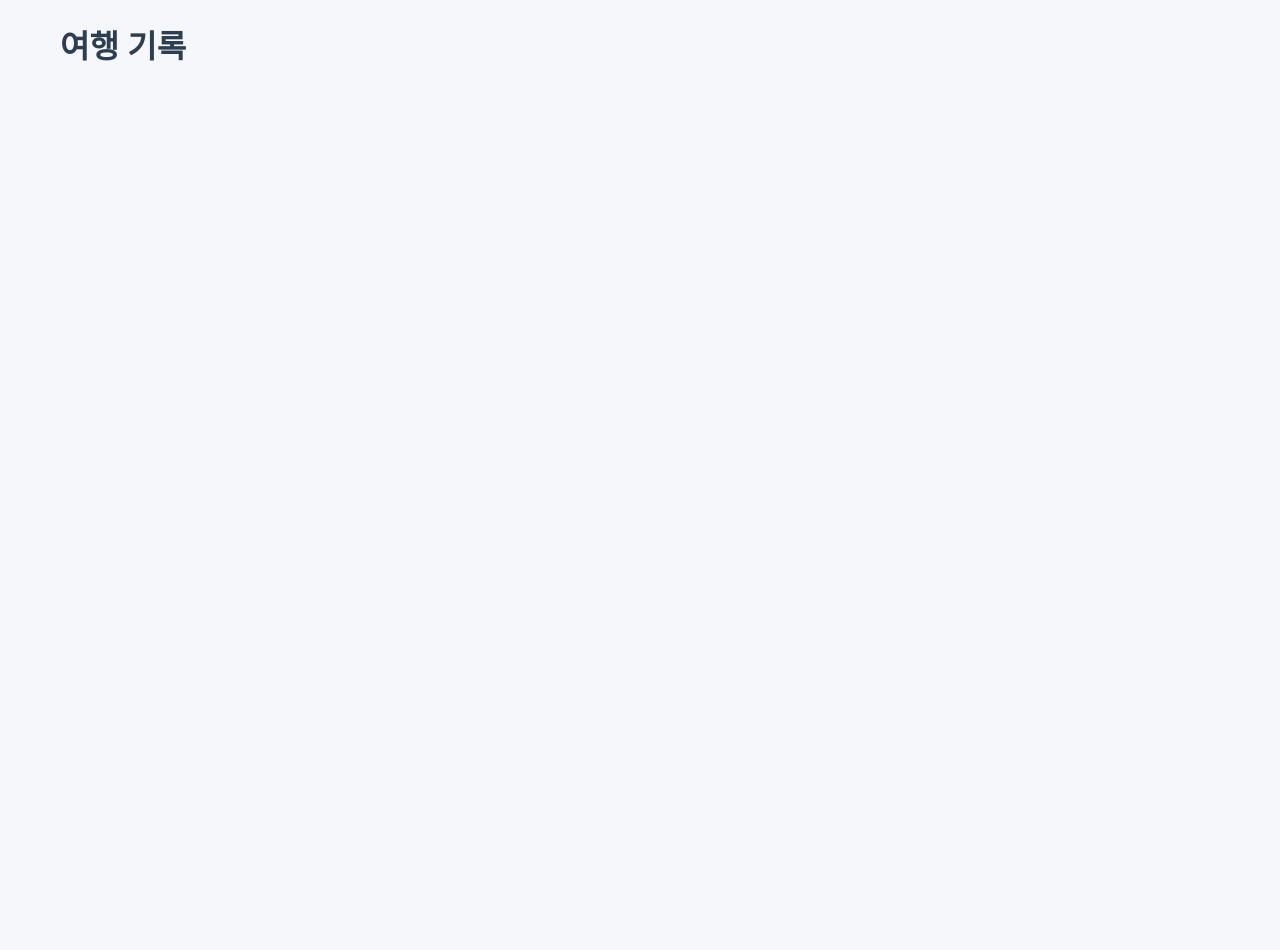
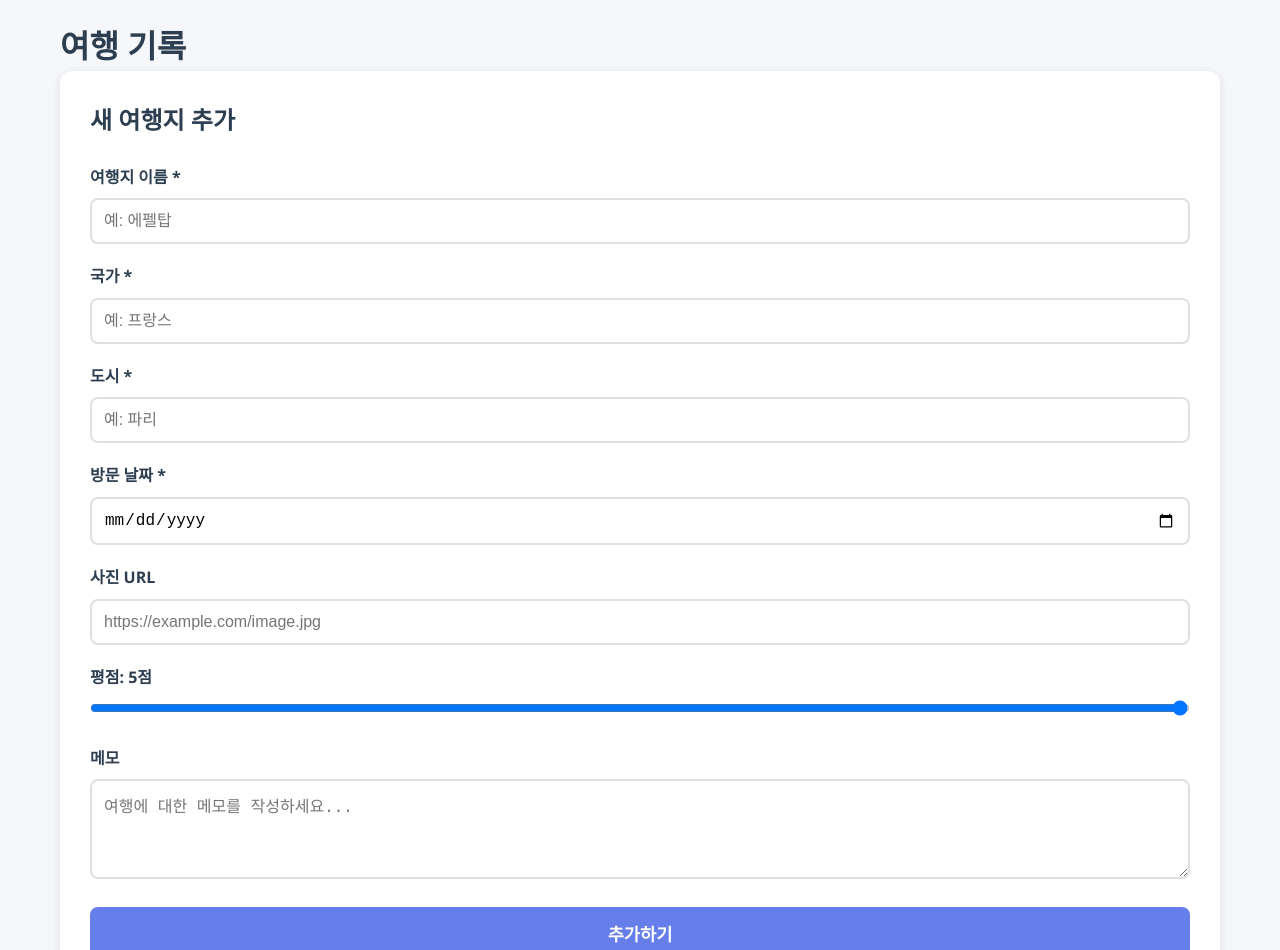
Before and after one commit to jsktt/travel-diary, a React (Vite) app: page / in a window 1280 px wide. Shown: the top 950 px of the page. Before the commit the page ends 800 px from the top, so only its background shows below. Built offline with nearby package versions, Linux system fonts and the light colour scheme.

Commit message:
dayoung- initial commit

```diff
--- a/src/App.jsx
+++ b/src/App.jsx
@@ -1,5 +1,6 @@
 import { useState } from 'react';
 import './App.css';
+import TravelForm from './components/TravelForm';
 
 
 function App() {
@@ -8,6 +9,7 @@ function App() {
       "App">
 
       <h1>여행 기록</h1>
+      <TravelForm/>
     </div>
   );
 }
--- a/src/components/TravelForm.css
+++ b/src/components/TravelForm.css
@@ -0,0 +1,95 @@
+.travel-form {
+  background: white;
+  padding: 30px;
+  border-radius: 12px;
+  box-shadow: 0 2px 10px rgba(0, 0, 0, 0.1);
+  margin-bottom: 30px;
+}
+
+.travel-form h2 {
+  margin-bottom: 25px;
+  color: #2c3e50;
+}
+
+.form-row {
+  display: grid;
+  grid-template-columns: 1fr 1fr;
+  gap: 20px;
+  margin-bottom: 20px;
+}
+
+.form-group {
+  margin-bottom: 20px;
+}
+
+.form-group label {
+  display: block;
+  margin-bottom: 8px;
+  font-weight: 600;
+  color: #2c3e50;
+}
+
+.form-group input,
+.form-group textarea {
+  width: 100%;
+  padding: 12px;
+  border: 2px solid #e0e0e0;
+  border-radius: 8px;
+  font-size: 1rem;
+  transition: border-color 0.3s;
+}
+
+.form-group input:focus,
+.form-group textarea:focus {
+  outline: none;
+  border-color: #667eea;
+}
+
+.form-group input[type="range"] {
+  padding: 0;
+}
+
+.form-buttons {
+  display: flex;
+  gap: 10px;
+}
+
+.btn-primary {
+  flex: 1;
+  padding: 14px;
+  background: #667eea;
+  color: white;
+  border: none;
+  border-radius: 8px;
+  font-size: 1.1rem;
+  font-weight: 600;
+  cursor: pointer;
+  transition: background 0.3s;
+}
+
+.btn-primary:hover {
+  background: #5568d3;
+}
+
+.btn-secondary {
+  flex: 1;
+  padding: 14px;
+  background: #95a5a6;
+  color: white;
+  border: none;
+  border-radius: 8px;
+  font-size: 1.1rem;
+  font-weight: 600;
+  cursor: pointer;
+  transition: background 0.3s;
+}
+
+.btn-secondary:hover {
+  background: #7f8c8d;
+}
+
+@media (max-width: 768px) {
+  .form-row {
+    grid-template-columns: 1fr;
+  }
+}
--- a/src/components/TravelForm.jsx
+++ b/src/components/TravelForm.jsx
@@ -0,0 +1,177 @@
+import { useState, useEffect } from "react";
+import './TravelForm.css';
+
+const initialFormState = {
+  name: "",
+  country: "",
+  city: "",
+  date: "",
+  image: "",
+  rating: 5,
+  memo: "",
+};
+
+function TravelForm({ onAdd, editingTravel, onUpdate, onCancelEdit }) {
+  const [form, setForm] = useState(initialFormState);
+
+  // 수정 모드일 때 기존 데이터로 폼 채우기
+  useEffect(() => {
+    if (editingTravel) {
+      setForm(editingTravel);
+    }
+  }, [editingTravel]);
+
+  // 모든 input 공통 처리
+  const handleChange = (e) => {
+    const { name, value } = e.target;
+    setForm({
+      ...form,
+      [name]: value,
+    });
+  };
+
+  // 제출 처리
+  const handleSubmit = (e) => {
+    e.preventDefault();
+
+    // 필수값 검사
+    if (!form.name || !form.country || !form.city || !form.date) {
+      alert("필수 항목을 모두 입력해주세요!");
+      return;
+    }
+
+    if (editingTravel) {
+      // 수정 모드
+      onUpdate({
+        ...form,
+        id: editingTravel.id,
+      });
+    } else {
+      // 추가 모드
+      const newTravel = {
+        ...form,
+        id: Date.now(),
+        createdAt: new Date().toISOString(),
+      };
+      onAdd(newTravel);
+    }
+
+    // 폼 초기화
+    setForm(initialFormState);
+  };
+
+  // 수정 취소
+  const handleCancel = () => {
+    setForm(initialFormState);
+    onCancelEdit();
+  };
+
+  return (
+    <form className="travel-form" onSubmit={handleSubmit}>
+      <h2>{editingTravel ? "여행지 수정" : "새 여행지 추가"}</h2>
+
+      {/* 여행지 이름 */}
+      <div className="form-group">
+        <label>여행지 이름 *</label>
+        <input
+          type="text"
+          name="name"
+          value={form.name}
+          onChange={handleChange}
+          placeholder="예: 에펠탑"
+        />
+      </div>
+
+      {/* 국가 */}
+      <div className="form-group">
+        <label>국가 *</label>
+        <input
+          type="text"
+          name="country"
+          value={form.country}
+          onChange={handleChange}
+          placeholder="예: 프랑스"
+        />
+      </div>
+
+      {/* 도시 */}
+      <div className="form-group">
+        <label>도시 *</label>
+        <input
+          type="text"
+          name="city"
+          value={form.city}
+          onChange={handleChange}
+          placeholder="예: 파리"
+        />
+      </div>
+
+      {/* 날짜 */}
+      <div className="form-group">
+        <label>방문 날짜 *</label>
+        <input
+          type="date"
+          name="date"
+          value={form.date}
+          onChange={handleChange}
+        />
+      </div>
+
+      {/* 이미지 URL */}
+      <div className="form-group">
+        <label>사진 URL</label>
+        <input
+          type="url"
+          name="image"
+          value={form.image}
+          onChange={handleChange}
+          placeholder="https://example.com/image.jpg"
+        />
+      </div>
+
+      {/* 평점 */}
+      <div className="form-group">
+        <label>평점: {form.rating}점</label>
+        <input
+          type="range"
+          name="rating"
+          min="1"
+          max="5"
+          value={form.rating}
+          onChange={handleChange}
+        />
+      </div>
+
+      {/* 메모 */}
+      <div className="form-group">
+        <label>메모</label>
+        <textarea
+          name="memo"
+          value={form.memo}
+          onChange={handleChange}
+          rows="4"
+          placeholder="여행에 대한 메모를 작성하세요..."
+        />
+      </div>
+
+      {/* 버튼 영역 */}
+      <div className="form-buttons">
+        <button type="submit" className="btn-primary">
+          {editingTravel ? "수정하기" : "추가하기"}
+        </button>
+
+        {editingTravel && (
+          <button
+            type="button"
+            className="btn-secondary"
+            onClick={handleCancel}
+          >
+            취소
+          </button>
+        )}
+      </div>
+    </form>
+  );
+}
+
+export default TravelForm;
```
Also changed, not shown: 1 other file (tests, documents, lock files or other folders).
